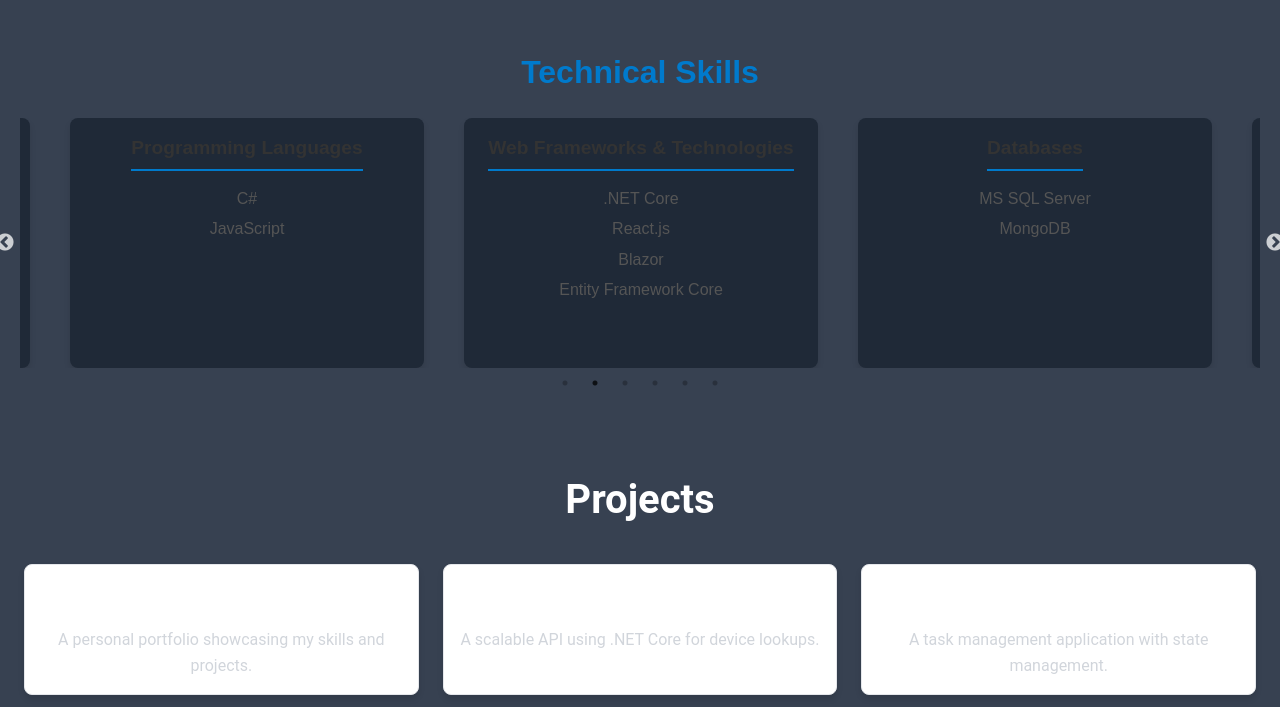
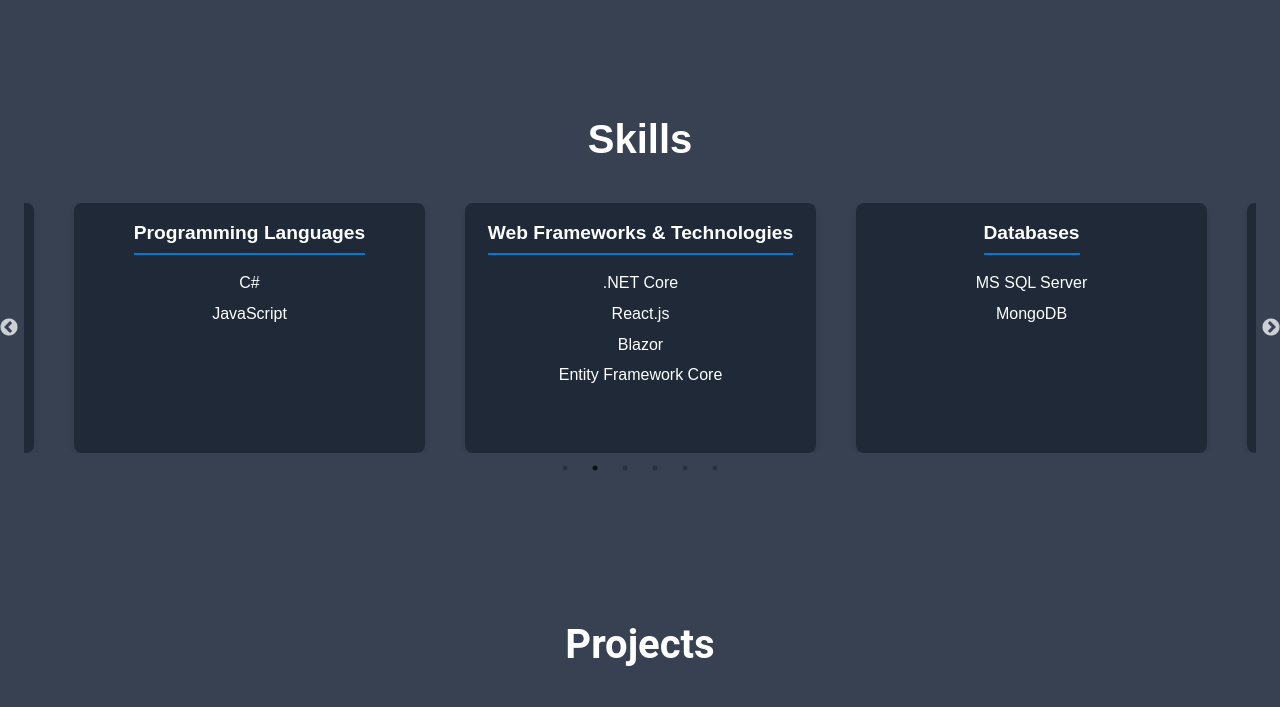
Before and after one commit to Mr-Brown-Rafi/Portifolio, a React (Create React App) app: page / in a window 1280 px wide. Shown: the part 847-1554 px from the top of the page. Built offline with nearby package versions, Linux system fonts and the light colour scheme.

Commit message:
skill section cosmotic changes

```diff
--- a/src/components/Skills.jsx
+++ b/src/components/Skills.jsx
@@ -63,8 +63,8 @@ const SkillsSection = () => {
 
 
   return (
-    <div className="skills-section">
-      <h2 className="skills-header">Technical Skills</h2>
+    <div className="skills-section" id="skills">
+      <h2 className="skills-header">Skills</h2>
       <Slider {...settings} className="skills-slider">
         {skills.map((skillCategory, index) => (
           <div key={index} className="skill-category">
--- a/src/styles/Skills.css
+++ b/src/styles/Skills.css
@@ -1,6 +1,6 @@
 /* SkillsSection.css */
 .skills-section {
-  padding: 20px;
+  padding: 5rem 1.5rem;
   background-color: var(--secondary-bg);
   color: #333;
   font-family: Arial, sans-serif;
@@ -10,7 +10,9 @@
   text-align: center;
   font-size: 2rem;
   margin-bottom: 20px;
-  color: #007acc;
+  color: var(--primary-text);
+  font-size: 2.5rem;
+  margin-bottom: 2rem;
 }
 
 .slick-slide {
@@ -36,7 +38,7 @@
 .category-header {
   font-size: 1.2rem;
   margin-bottom: 10px;
-  color: #333;
+  color: var(--primary-text);
   border-bottom: 2px solid #007acc;
   display: inline-block;
   padding-bottom: 5px;
@@ -51,5 +53,18 @@
 .skill-item {
   font-size: 1rem;
   margin: 5px 0;
-  color: #555;
+  color: var(--primary-text);
 }
+
+.slick-prev,
+.slick-next {
+  font-size: 4rem; /* Increase font size */
+  z-index: 1000; /* Ensure arrows are visible over content */
+  color: #007acc; /* Optional: Match your theme color */
+}
+
+.slick-prev:hover,
+.slick-next:hover {
+  color: #005f99; /* Optional: Add hover effect */
+  transform: scale(1.2); /* Slight enlargement on hover */
+}
```
